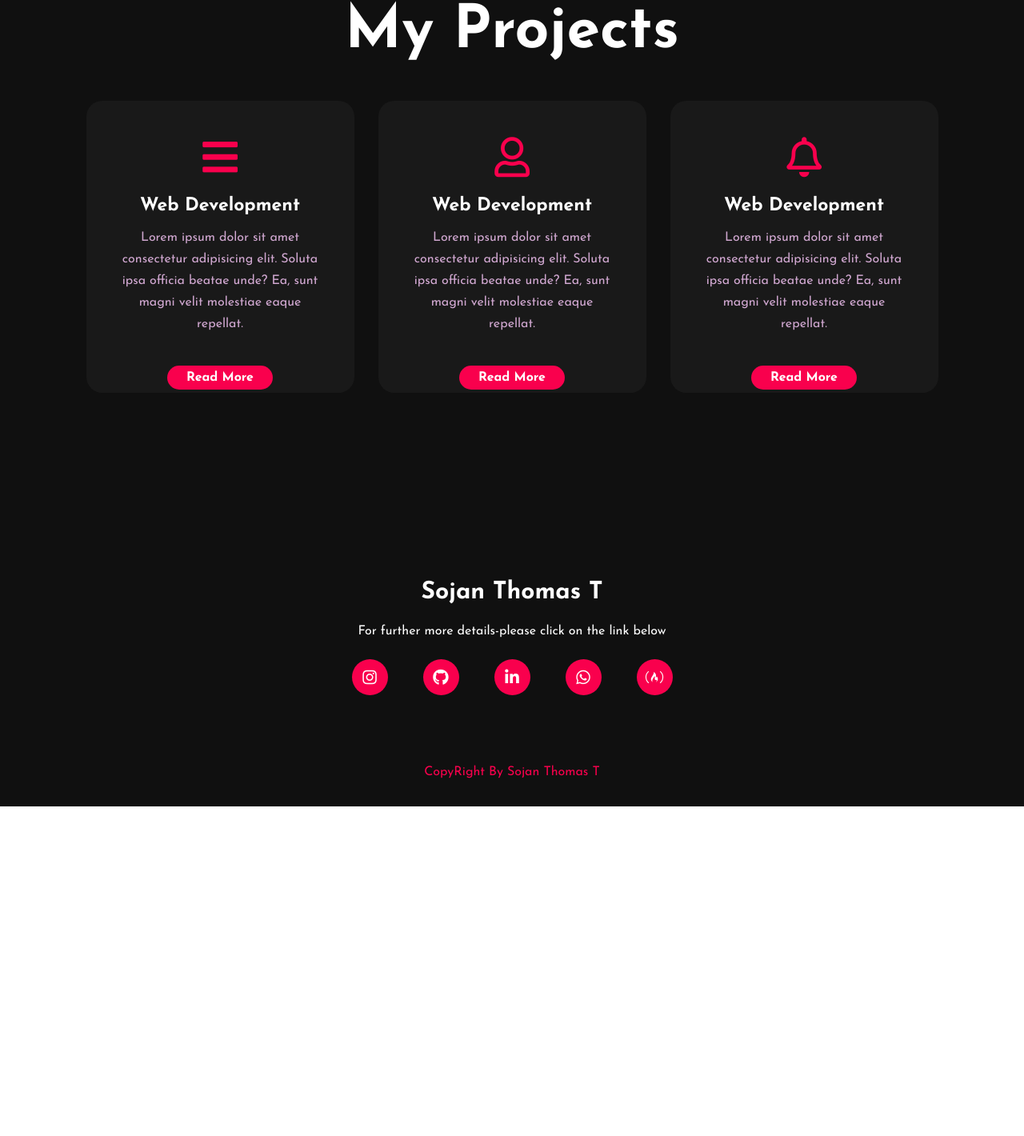
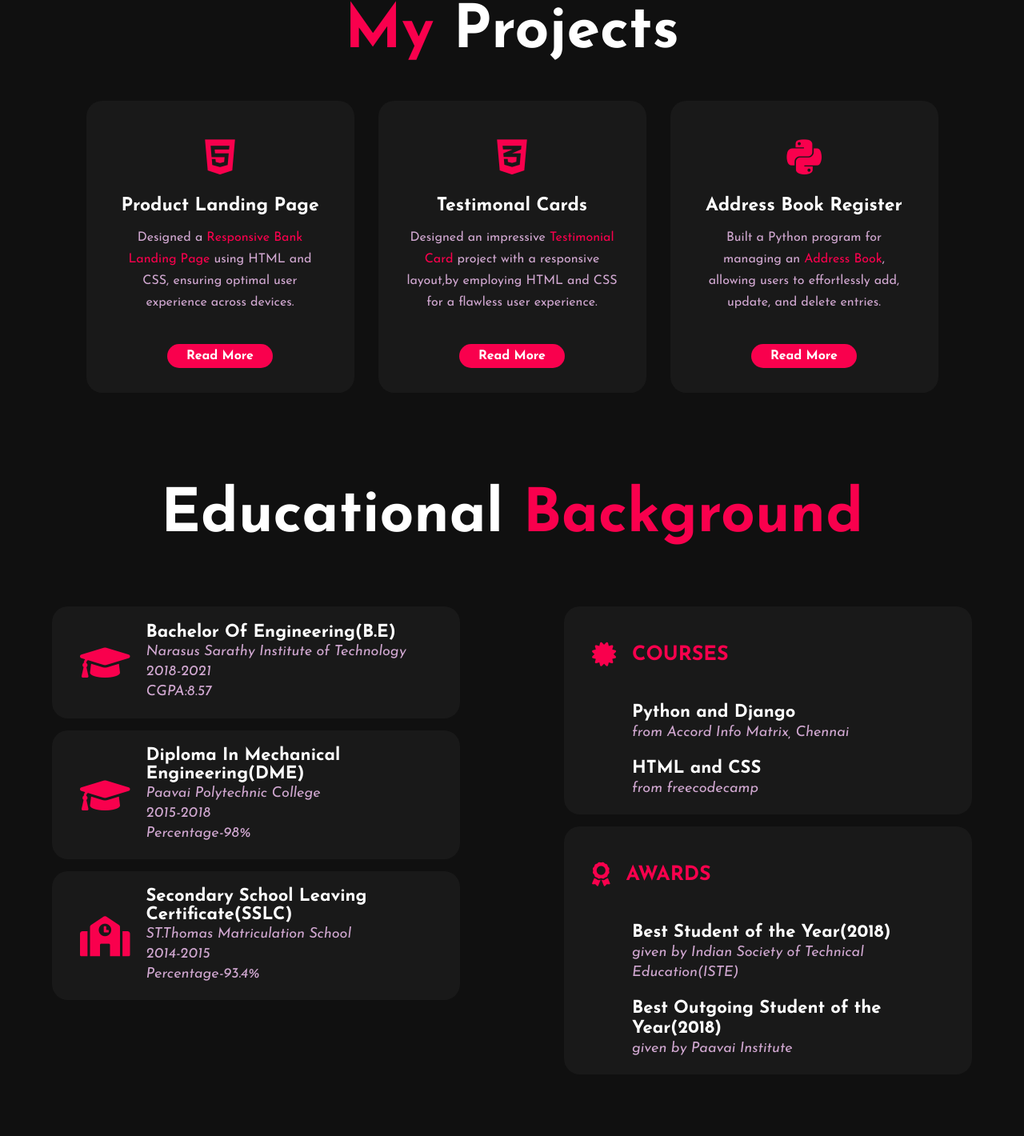
Before and after one commit to SojanThomasT/portfolio_mine, a plain HTML site: page index.html in a window 1280 px wide. Shown: the part 1700-3120 px from the top of the page at 80% size. Before the commit the page ends 2708 px from the top, so only its background shows below. Drawn offline with Linux system fonts and the light colour scheme.

Commit message:
third commit

```diff
--- a/index.html
+++ b/index.html
@@ -40,12 +40,20 @@
         <h1>Sojan <span>Thomas T</span></h1>
         <h3>I'm a Web Developer.</h3>
         <div class="newsletter">
-          <form action="">
+          <form action="mailto:" method="get">
+            <!-- <form action="mailto:" method="GET">
+  <label for="emailInput">Email:</label>
+  <input type="email" id="emailInput" name="to" required>
+  <input type="submit" value="Compose Email">
+</form>
+ -->
+            <!-- <label for="email"></label> -->
             <input
               type="email"
-              name="email"
+              name="to"
               id="email"
               placeholder="Enter Your Email"
+              required
             />
             <input type="submit" value="Let's Start" name="submit" />
           </form>
@@ -78,47 +86,58 @@
     <!-- project section -->
     <div id="project-info" class="service">
       <div class="title">
-        <h2>My Projects</h2>
+        <h2><span>My</span> Projects</h2>
       </div>
       <div class="box">
         <div class="card">
-          <i class="fas fa-bars"></i>
-          <h5>Web Development</h5>
+          <i class="fab fa-html5"></i>
+          <!-- <i class="fas fa-bars"></i> -->
+          <h5>Product Landing Page</h5>
           <div class="para">
             <p>
-              Lorem ipsum dolor sit amet consectetur adipisicing elit. Soluta
-              ipsa officia beatae unde? Ea, sunt magni velit molestiae eaque
-              repellat.
+              Designed a <span>Responsive Bank Landing Page</span> using HTML
+              and CSS, ensuring optimal user experience across devices.
             </p>
             <p style="text-align: center">
-              <a class="button" href="#">Read More</a>
+              <a
+                class="button"
+                href="https://github.com/SojanThomasT/landing_page"
+                target="_blank"
+                >Read More</a
+              >
             </p>
           </div>
         </div>
 
         <div class="card">
-          <i class="far fa-user"></i>
-          <h5>Web Development</h5>
+          <!-- <i class="far fa-user"></i> -->
+          <i class="fab fa-css3-alt"></i>
+          <h5>Testimonal Cards</h5>
           <div class="para">
             <p>
-              Lorem ipsum dolor sit amet consectetur adipisicing elit. Soluta
-              ipsa officia beatae unde? Ea, sunt magni velit molestiae eaque
-              repellat.
+              Designed an impressive <span>Testimonial Card</span> project with
+              a responsive layout,by employing HTML and CSS for a flawless user
+              experience.
             </p>
             <p style="text-align: center">
-              <a class="button" href="#">Read More</a>
+              <a
+                class="button"
+                target="_blank"
+                href="https://github.com/SojanThomasT/testimonial_project"
+                >Read More</a
+              >
             </p>
           </div>
         </div>
 
         <div class="card">
-          <i class="far fa-bell"></i>
-          <h5>Web Development</h5>
+          <!-- <i class="far fa-bell"></i> -->
+          <i class="fab fa-python"></i>
+          <h5>Address Book Register</h5>
           <div class="para">
             <p>
-              Lorem ipsum dolor sit amet consectetur adipisicing elit. Soluta
-              ipsa officia beatae unde? Ea, sunt magni velit molestiae eaque
-              repellat.
+              Built a Python program for managing an <span>Address Book</span>,
+              allowing users to effortlessly add, update, and delete entries.
             </p>
             <p style="text-align: center">
               <a class="button" href="#">Read More</a>
@@ -129,7 +148,70 @@
     </div>
     <!-- qualification section -->
     <div id="qualification-info" class="qualification">
-
+      <div class="edu-heading">
+        <h2>Educational <span>Background</span></h2>
+      </div>
+      <div class="edu-details">
+        <div class="edu">
+          <div class="clg-name">
+            <i class="fas fa-graduation-cap"></i>
+            <div class="clg-details">
+              <h2>Bachelor of Engineering(B.E)</h2>
+              <p>Narasus Sarathy Institute of Technology</p>
+              <p>2018-2021</p>
+              <p>CGPA:8.57</p>
+            </div>
+          </div>
+          <div class="clg-name">
+            <i class="fas fa-graduation-cap"></i>
+            <div class="clg-details">
+              <h2>Diploma in Mechanical Engineering(DME)</h2>
+              <p>Paavai Polytechnic College</p>
+              <p>2015-2018</p>
+              <p>Percentage-98%</p>
+            </div>
+          </div>
+          <div class="clg-name">
+            <i class="fas fa-school"></i>
+            <div class="clg-details">
+              <h2>Secondary School Leaving Certificate(SSLC)</h2>
+              <p>ST.Thomas Matriculation School</p>
+              <p>2014-2015</p>
+              <p>Percentage-93.4%</p>
+            </div>
+          </div>
+        </div>
+        <div class="certi">
+          <div class="course">
+            <div class="heading-course">
+              <i class="fas fa-certificate"></i>
+              <h2>COURSES</h2>
+            </div>
+            <div class="cur-one" style="padding-left: 50px">
+              <h2>Python and Django</h2>
+              <p>from Accord Info Matrix, Chennai</p>
+            </div>
+            <div class="cur-two" style="padding-left: 50px">
+              <h2>HTML and CSS</h2>
+              <p>from freecodecamp</p>
+            </div>
+          </div>
+          <div class="award">
+            <div class="heading-award">
+              <i class="fas fa-award"></i>
+              <h2>AWARDS</h2>
+            </div>
+            <div class="award-one" style="padding-left: 50px">
+              <h2>Best Student of the Year(2018)</h2>
+              <p>given by Indian Society of Technical Education(ISTE)</p>
+            </div>
+            <div class="award-two" style="padding-left: 50px">
+              <h2>Best Outgoing Student of the Year(2018)</h2>
+              <p>given by Paavai Institute</p>
+            </div>
+          </div>
+        </div>
+      </div>
     </div>
     <!--contact me  -->
     <!-- <div class="contact-me">
--- a/styles.css
+++ b/styles.css
@@ -312,3 +312,119 @@ footer p:nth-child(2) {
   bottom: 35px;
   font-style: 14px;
 }
+.qualification {
+  display: flex;
+  flex-direction: column;
+  background-color: #101010;
+}
+.edu-heading h2 {
+  color: white;
+  font-size: 75px;
+  text-align: center;
+}
+.edu-details {
+  width: 100%;
+  height: 100%;
+
+  padding: 10px 0;
+  display: flex;
+  /* flex-direction: column; */
+}
+.edu {
+  /* border: 5px solid white; */
+  width: 50%;
+  height: 100%;
+  padding: 50px;
+}
+.certi {
+  /* border: 5px solid white; */
+  width: 50%;
+  height: 100%;
+  padding: 50px;
+}
+.clg-name {
+  padding: 20px 35px;
+  background: #191919;
+  border-radius: 20px;
+  margin: 15px;
+  display: flex;
+  flex-direction: row;
+  gap: 20px;
+  /* justify-content:space-between; */
+  overflow: hidden;
+  align-items: center;
+}
+.clg-name i {
+  position: relative;
+  /* top:%; */
+}
+.clg-details h2 {
+  text-transform: capitalize;
+  color: white;
+  font-size: 22px;
+}
+.clg-details p {
+  color: #fcfc;
+  line-height: 25px;
+  font-size: 18px;
+  font-style: italic;
+}
+.clg-name i {
+  font-size: 50px;
+  display: block;
+  /* text-align: center; */
+  margin: 25px 0px;
+  color: #f9004d;
+}
+.award,
+.course {
+  padding: 20px 35px;
+  background: #191919;
+  border-radius: 20px;
+  margin: 15px;
+  display: flex;
+  flex-direction: column;
+  line-height: 25px;
+  gap: 20px;
+  /* justify-content:left; */
+  overflow: hidden;
+  /* align-items: center; */
+}
+.award-one > h2,
+.award-two > h2,
+.cur-one h2,
+.cur-two h2 {
+  color: white;
+  font-size: 22px;
+  /* text-transform: capitalize; */
+}
+.award-one p,
+.award-two p,
+.cur-one p,
+.cur-two p {
+  color: #fcfc;
+  font-size: 18px;
+  font-style: italic;
+  /* text-transform: capitalize; */
+}
+.heading-award,
+.heading-course {
+  display: flex;
+  flex-direction: row;
+  justify-content: left;
+  align-items: center;
+  gap: 20px;
+}
+.heading-award i,
+.heading-course i {
+  font-size: 30px;
+  display: block;
+  /* text-align: center; */
+  margin: 25px 0px;
+  color: #f9004d;
+}
+.heading-award h2,
+.heading-course h2 {
+  font-size: 25px;
+  color: #f9004d;
+}
```
